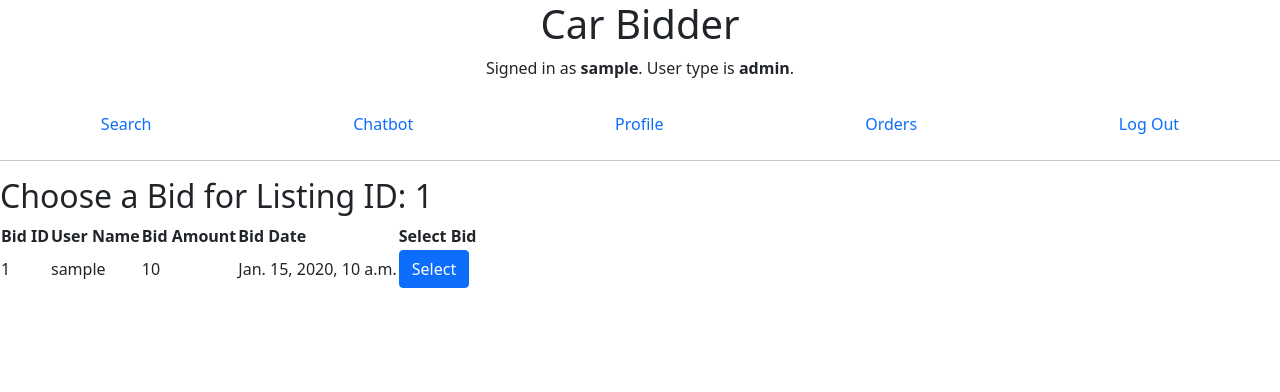
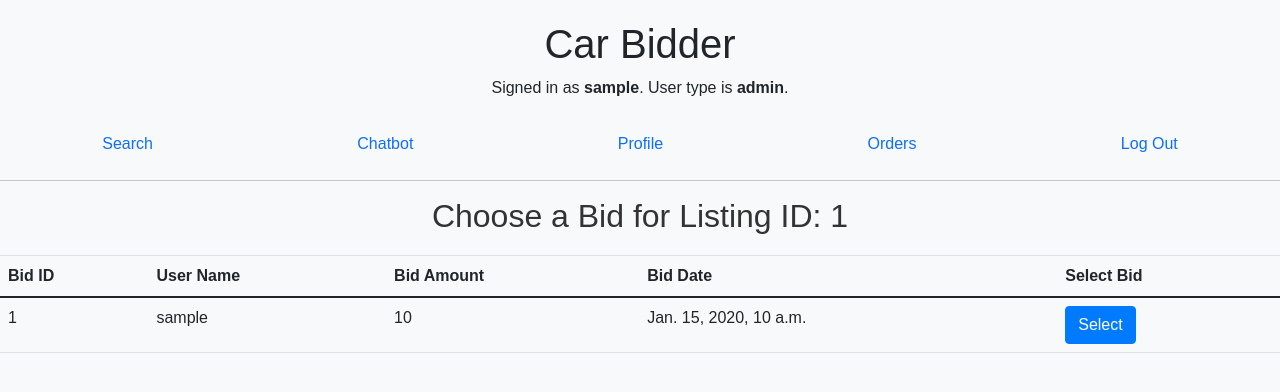
Before and after one commit to laurahuang106/CarBidder-Bidding-Platform, a Django app: template templates/choose_bid.html in a window 1280 px wide. Shown: the top 392 px of the page. Run offline with Django 4.2, Linux system fonts and the light colour scheme; the template is opened without the code that fills it: most values are stand-ins (such as "Sample title", 1, 10 or a date in 2020); some libraries are stand-ins or nearby versions.

Commit message:
add css for choose_bid.html

```diff
--- a/templates/choose_bid.html
+++ b/templates/choose_bid.html
@@ -1,18 +1,53 @@
 <!DOCTYPE html>
-{% extends "home.html" %} {% block body %} {% if user_name %}
+{% extends "home.html" %}
+{% block body %}
+    {% if user_name %}
         <html lang="en">
-
             <head>
                 <meta charset="UTF-8" />
                 <meta name="viewport" content="width=device-width, initial-scale=1.0" />
-    <title>
-        Choose Bidding
-    </title>
+                <title>Choose Bidding</title>
                 <link href="https://cdn.jsdelivr.net/npm/bootstrap@5.1.0/dist/css/bootstrap.min.css" rel="stylesheet" />
-
+                <style>
+                    body {
+                        font-family: 'Arial', sans-serif;
+                        background-color: #f8f9fa;
+                        margin-top: 20px;
+                    }
+                    .container {
+                        background: #fff;
+                        padding: 20px;
+                        border-radius: 10px;
+                        box-shadow: 0 4px 8px rgba(0,0,0,0.1);
+                    }
+                    h2 {
+                        color: #333;
+                        margin-bottom: 20px;
+                        text-align: center;
+                    }
+                    .table {
+                        margin-top: 20px;
+                    }
+                    .btn-primary {
+                        background-color: #007bff;
+                        border-color: #007bff;
+                    }
+                    .btn-primary:hover {
+                        background-color: #0056b3;
+                        border-color: #004085;
+                    }
+                    .no-bids {
+                        text-align: center;
+                        padding: 20px;
+                        background-color: #f2f2f2;
+                        border-radius: 5px;
+                    }
+                </style>
+            </head>
             <body>
                 <h2>Choose a Bid for Listing ID: {{ listing_id }}</h2>
-        <table>
+                {% if bids_list %}
+                    <table class="table">
                         <thead>
                             <tr>
                                 <th>Bid ID</th>
@@ -40,6 +75,9 @@
                             {% endfor %}
                         </tbody>
                     </table>
+                {% else %}
+                    <p>No bidding records found for this listing ID.</p>
+                {% endif %}
             </body>
         </html>
     {% else %}
```
Lines whose indentation alone changed are shown as unchanged.
